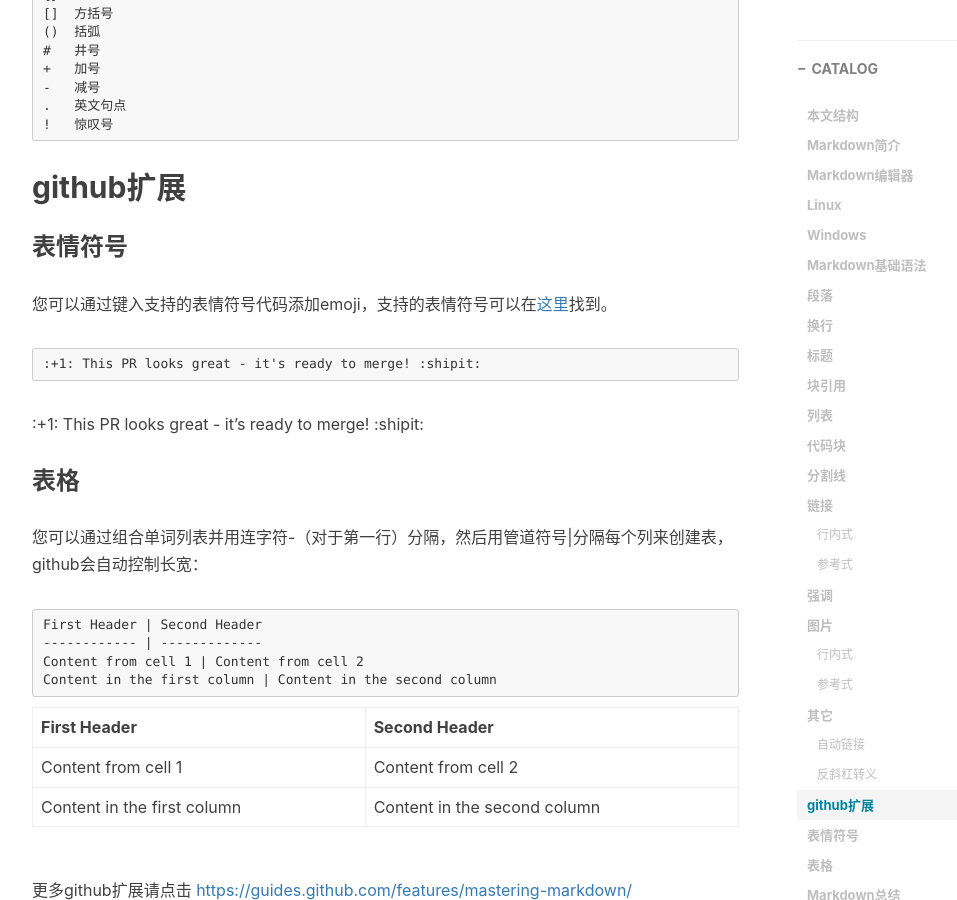
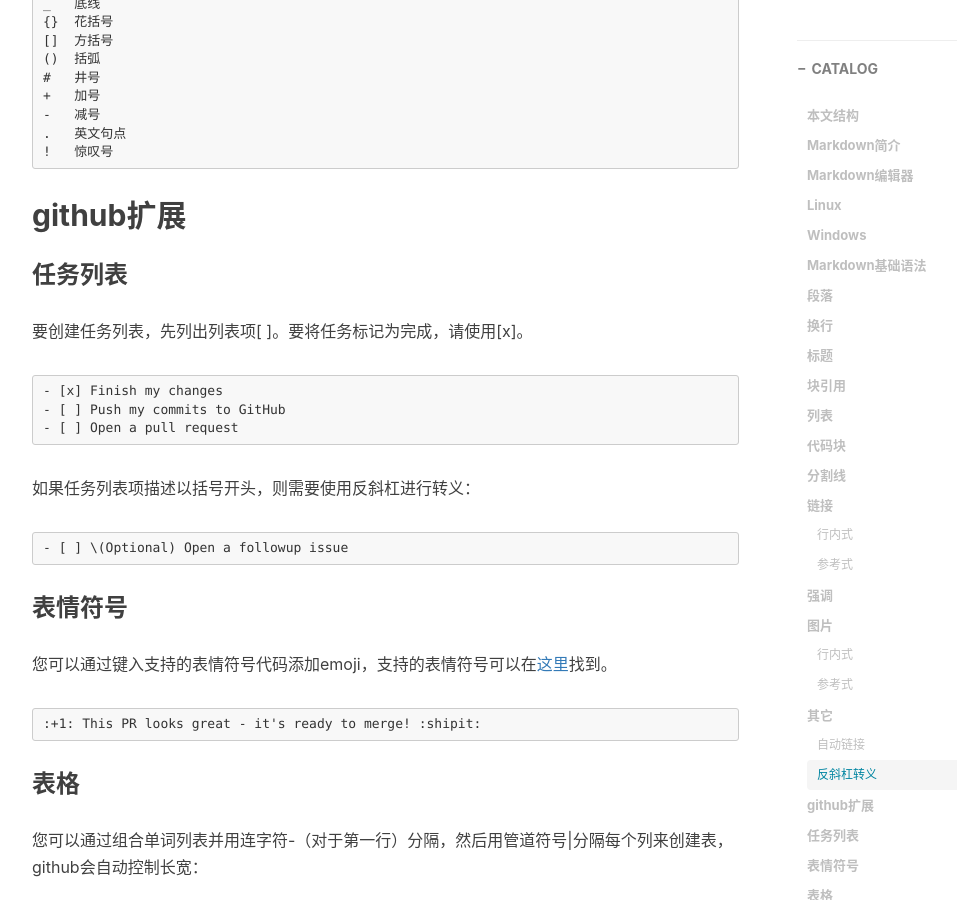
Before and after one commit to Chorior/Chorior.github.io, a Jekyll site: the page built from _posts/2017-02-27-Markdown 基础语法.md, in a window 1280 px wide and 900 px high, scrolled down 11344 px. Shown: the whole window, without its empty margins (233-1190 px from the left). Built offline with Jekyll 4.4.1, drawn with Linux system fonts in a browser that asks for light colours; nearby versions of some CDN libraries; comment, search, counter and statistics services are not loaded.

Commit message:
Hello Markdown

````diff
--- a/_posts/2017-02-27-Markdown 基础语法.md
+++ b/_posts/2017-02-27-Markdown 基础语法.md
@@ -28,6 +28,7 @@ tags:
     *   [图片](#pictures)
     *   [其它](#basic-others)
 *   [github扩展](#github-style)
+    *   [任务列表](#task-lists)
     *   [表情符号](#emojis)
     *   [表格](#tables)
 *   [Markdown总结](#summary)
@@ -502,6 +503,22 @@ _   底线
 
 <h2 id="github-style">github扩展</h2>
 
+<h3 id="task-lists">任务列表</h3>
+
+要创建任务列表，先列出列表项[ ]。要将任务标记为完成，请使用[x]。
+
+```text
+- [x] Finish my changes
+- [ ] Push my commits to GitHub
+- [ ] Open a pull request
+```
+
+如果任务列表项描述以括号开头，则需要使用反斜杠进行转义：
+
+```text
+- [ ] \(Optional) Open a followup issue
+```
+
 <h3 id="emojis">表情符号</h3>
 
 您可以通过键入支持的表情符号代码添加emoji，支持的表情符号可以在[这里](http://www.webpagefx.com/tools/emoji-cheat-sheet/)找到。
@@ -509,8 +526,6 @@ _   底线
 ```text
 :+1: This PR looks great - it's ready to merge! :shipit:
 ```
-
-:+1: This PR looks great - it's ready to merge! :shipit:
 
 <h3 id="tables">表格</h3>
 
````
